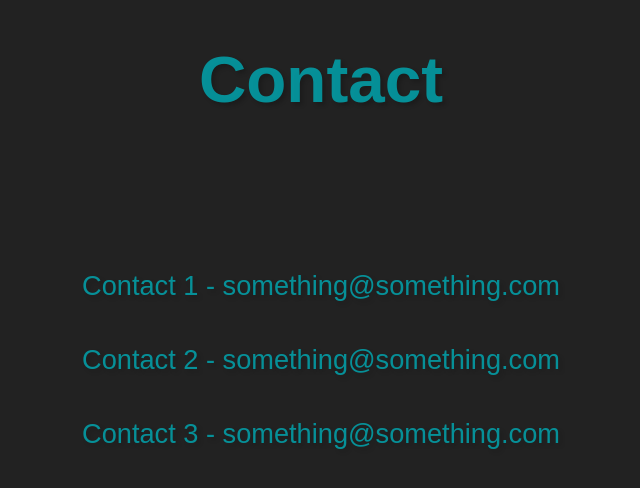
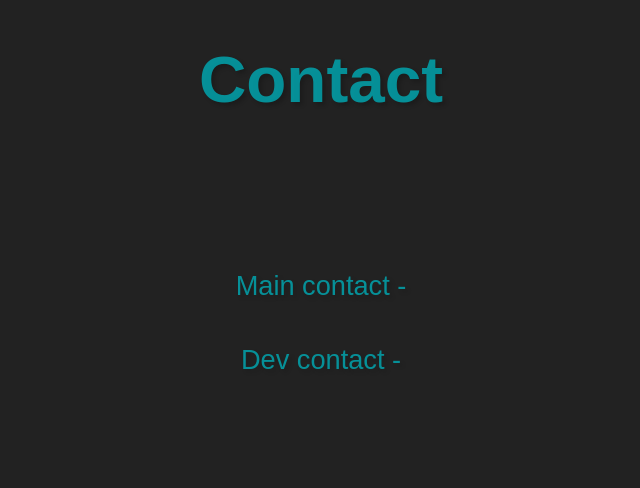
Before and after one commit to SKupisz/business-calculator, a Next.js app: page /contact in a window 1280 px wide. Shown: the top 488 px of the page, without its empty margins (319-959 px from the left). Built offline with nearby package versions, Linux system fonts and the light colour scheme.

Commit message:
Added contacts

```diff
--- a/pages/contact.tsx
+++ b/pages/contact.tsx
@@ -9,13 +9,10 @@ const Contact:React.FC = () => {
         </ContactHeader>
         <ContactContainer className="block-center">
             <ContactWrapper className="block-center">
-                Contact 1 - something@something.com
+                Main contact - {process.env.NEXT_PUBLIC_MAIN_CONTACT}
             </ContactWrapper>
             <ContactWrapper className="block-center">
-                Contact 2 - something@something.com
-            </ContactWrapper>
-            <ContactWrapper className="block-center">
-                Contact 3 - something@something.com
+                Dev contact - {process.env.NEXT_PUBLIC_DEV_CONTACT}
             </ContactWrapper>
         </ContactContainer>
     </>
```
